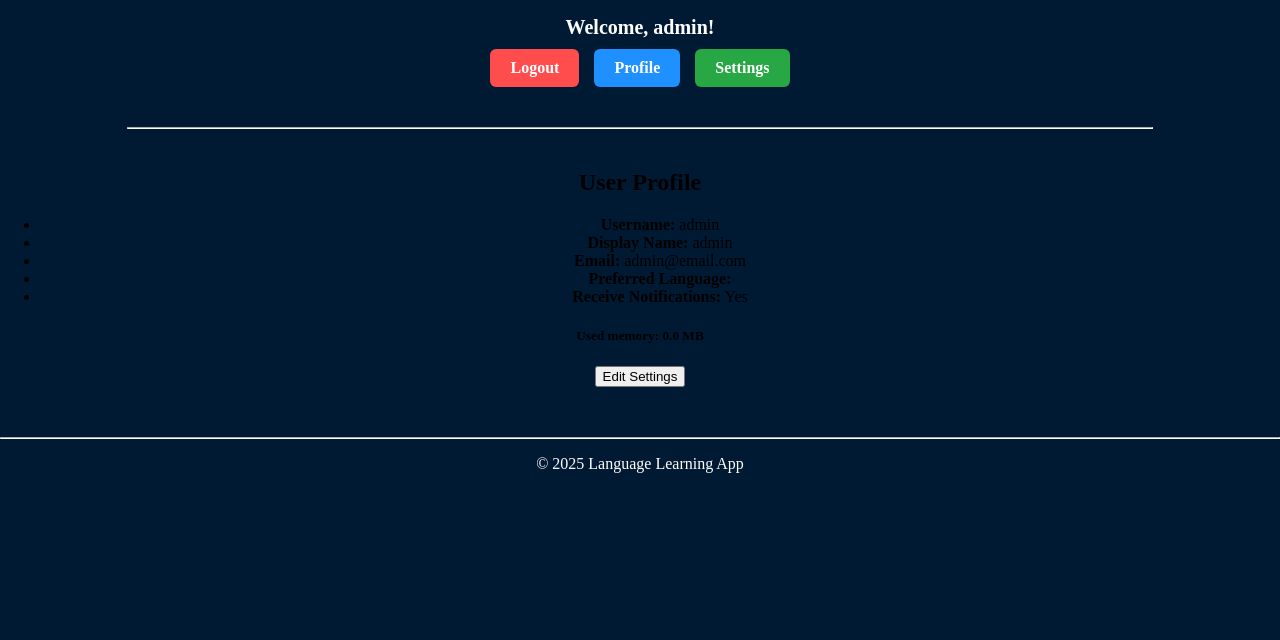
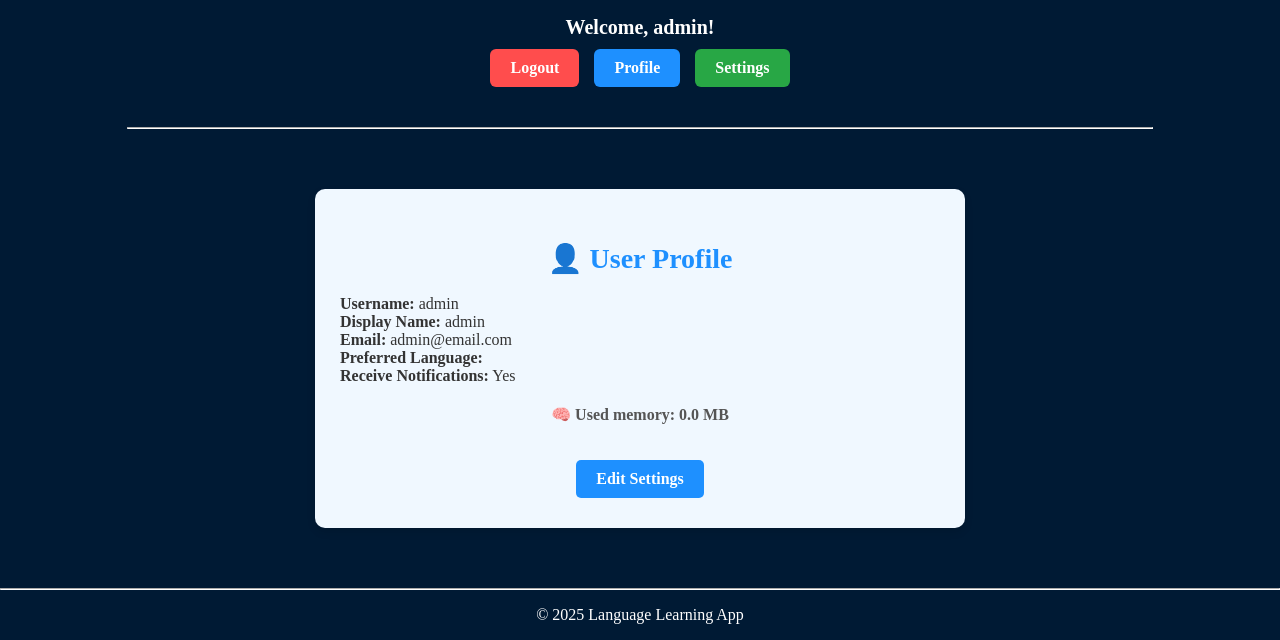
Before and after one commit to AdamRogowski/LanguageLearningApp, a Django app: page /profile/ in a window 1280 px wide. Shown: the part 393-1033 px from the top of the page. Before the commit the page ends 866 px from the top, so only its background shows below. Run offline with Django 5.2, Linux system fonts and the light colour scheme; a user stored in the database is signed in; data comes from the database, SQL or seed files in the repository.

Commit message:
profile rev

```diff
--- a/base/templates/base/profile.html
+++ b/base/templates/base/profile.html
@@ -1,13 +1,26 @@
 {% extends "main.html" %}
 {% block content %}
-<h2>User Profile</h2>
-<ul>
+
+<div style="max-width: 600px; margin: 60px auto; background-color: #f0f8ff; padding: 30px 25px; border-radius: 10px; box-shadow: 0 4px 8px rgba(0,0,0,0.1); text-align: center;">
+
+  <h2 style="color: #1E90FF; font-size: 28px; margin-bottom: 20px;">👤 User Profile</h2>
+
+  <ul style="list-style-type: none; padding: 0; font-size: 16px; color: #333; text-align: left;">
     <li><strong>Username:</strong> {{ user_profile.user.username }}</li>
     <li><strong>Display Name:</strong> {{ user_profile.display_name }}</li>
     <li><strong>Email:</strong> {{ user_profile.user.email }}</li>
     <li><strong>Preferred Language:</strong> {{ user_profile.preferred_language }}</li>
     <li><strong>Receive Notifications:</strong> {{ user_profile.receive_notifications|yesno:"Yes,No" }}</li>
-</ul>
-<h5>Used memory: {{memory_usage_mb}} MB</h5>
-<a href="{% url 'settings' %}"><button>Edit Settings</button></a>
+  </ul>
+
+  <p style="margin-top: 20px; font-weight: bold; color: #555;">
+    🧠 Used memory: {{ memory_usage_mb }} MB
+  </p>
+
+  <a href="{% url 'settings' %}" style="display: inline-block; margin-top: 20px; padding: 10px 20px; background-color: #1E90FF; color: white; text-decoration: none; border-radius: 5px; font-weight: bold;">
+    Edit Settings
+  </a>
+
+</div>
+
 {% endblock content %}
```
